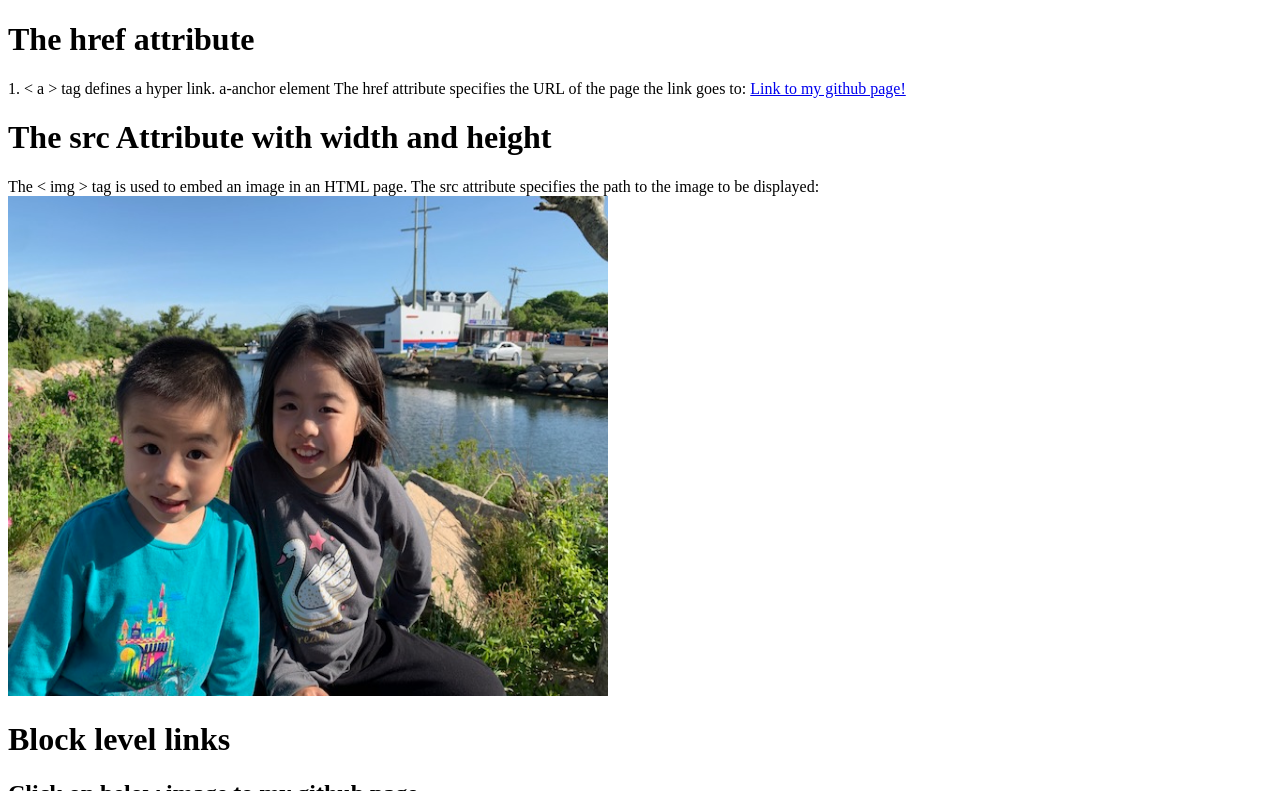
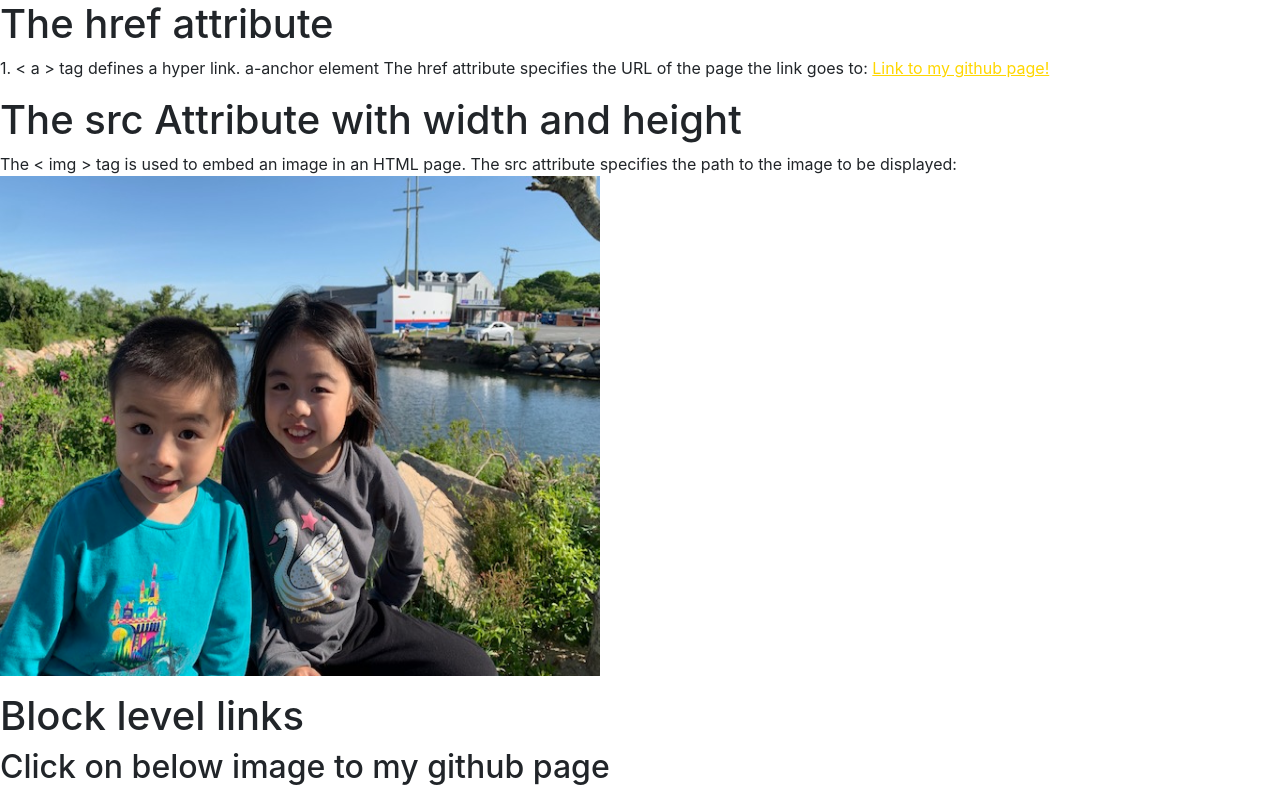
Before and after one commit to starlit79/html-basic-examples, a plain HTML site: page index.html in a window 1280 px wide. In both pictures the pointer is over the link "Link to my github page!". Shown: the top 791 px of the page. Drawn offline with nearby package versions, Linux system fonts and the light colour scheme.

Commit message:
adding pseudo class :any-link:hover

```diff
--- a/index.html
+++ b/index.html
@@ -5,6 +5,13 @@
     <title>
         HTML Basic Examples
     </title>
+
+    <link rel="stylesheet" href="https://stackpath.bootstrapcdn.com/bootstrap/4.3.1/css/bootstrap.min.css" integrity="sha384-ggOyR0iXCbMQv3Xipma34MD+dH/1fQ784/j6cY/iJTQUOhcWr7x9JvoRxT2MZw1T" crossorigin="anonymous">
+    <style>
+        :any-link:hover {
+  color: gold;
+}
+    </style>
 
     <h1> The href attribute </h1>
         <p>
```
